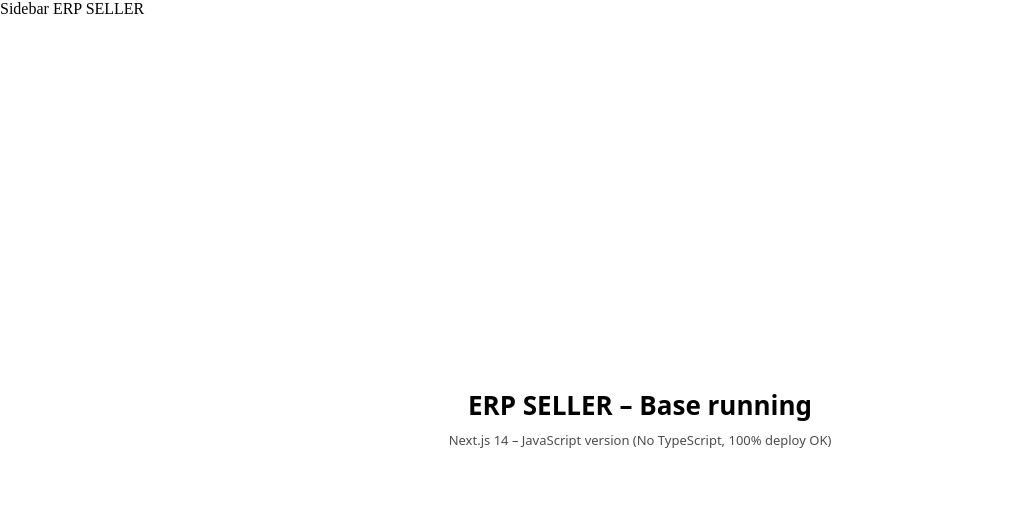
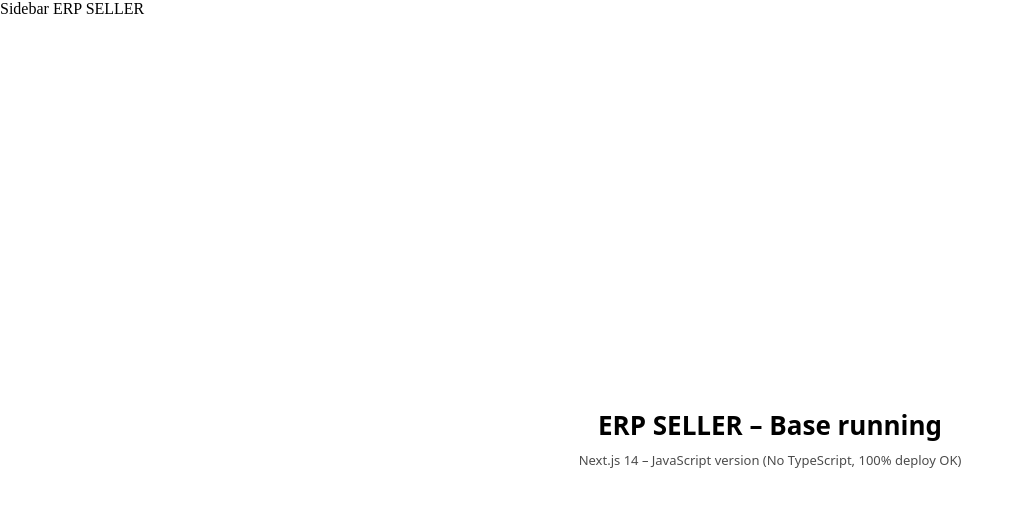
Before and after one commit to conlele0201/erp-seller-crm, a Next.js app: page / in a window 1280 px wide. Shown: the top 506 px of the page, without its empty margins (0-1023 px from the left). Built offline with nearby package versions, Linux system fonts and the light colour scheme.

Commit message:
Update layout.js

```diff
--- a/app/layout.js
+++ b/app/layout.js
@@ -11,7 +11,11 @@
     <html lang="vi">
       <body>
         <Sidebar />
-        {children}
+
+        {/* Khung nội dung dịch sang phải 260px */}
+        <div style={{ marginLeft: "260px", padding: "20px" }}>
+          {children}
+        </div>
       </body>
     </html>
   );
```
